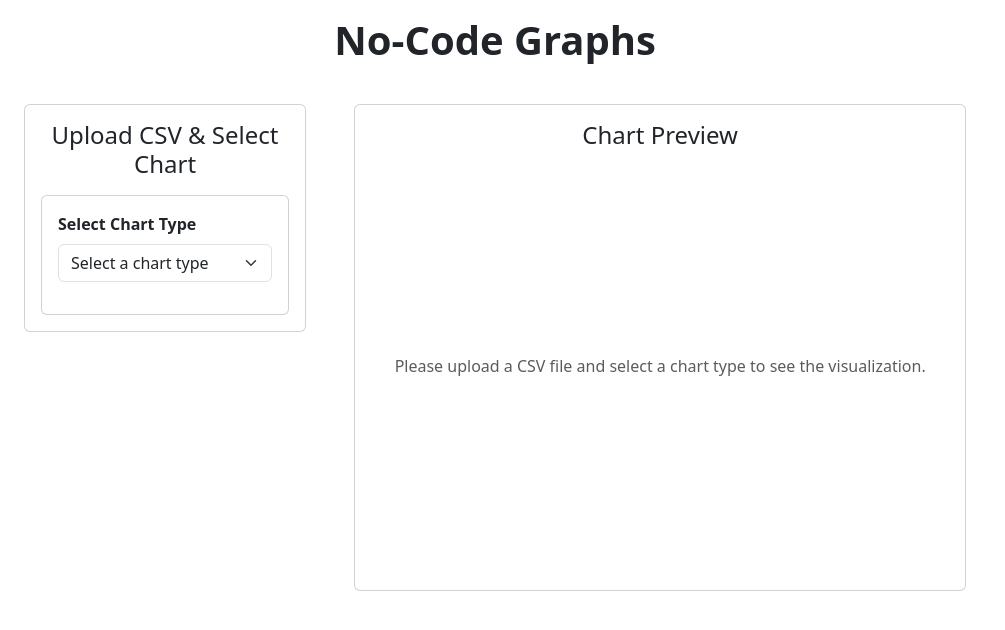
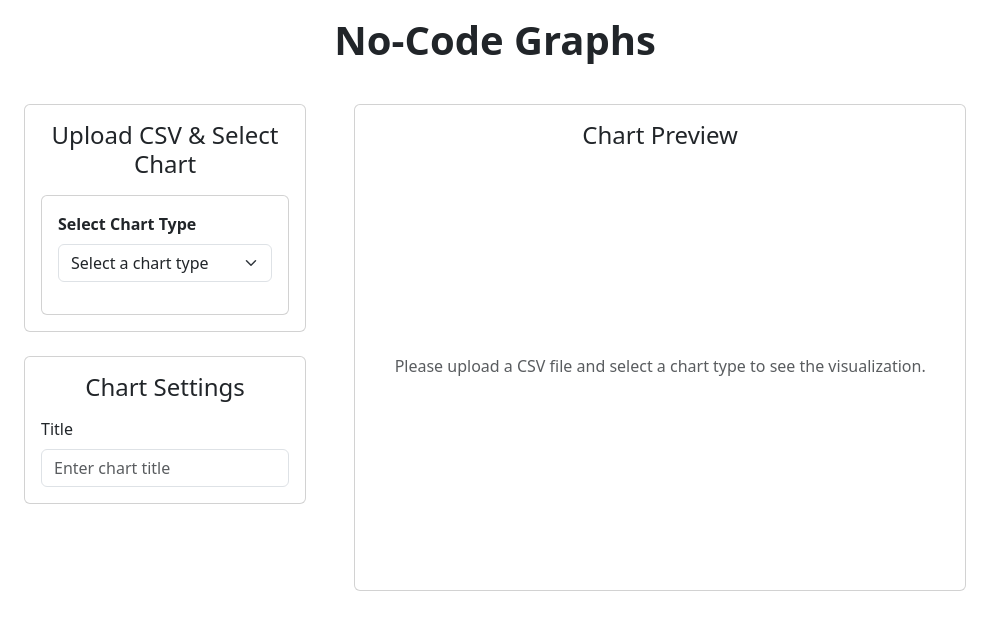
Before and after one commit to SixtoCoca/ysyviz, a React (Vite) app: page / in a window 1280 px wide. Shown: the top 630 px of the page, without its empty margins (0-1005 px from the left). Built offline with nearby package versions, Linux system fonts and the light colour scheme.

Commit message:
advance config and change title

```diff
--- a/src/App.jsx
+++ b/src/App.jsx
@@ -1,3 +1,4 @@
+import { useState } from 'react';
 import { Container, Row, Col, Card } from 'react-bootstrap';
 import BarChart from './components/BarChart';
 import LineChart from './components/LineChart';
@@ -8,52 +9,57 @@ import BubbleChart from './components/BubbleChart';
 import HeatmapChart from './components/HeatChart';
 import SankeyChart from './components/SanKeyChart';
 import ChordChart from './components/ChordChart';
-
-import { useState } from 'react';
+import AdvancedSettings from './components/config/AdvancedSettings';
 import 'bootstrap/dist/css/bootstrap.min.css';
 
 const App = () => {
   const [type, setType] = useState(null);
   const [data, setData] = useState(null);
+  const [options, setOptions] = useState({});
 
   const chartComponents = {
-    bar: <BarChart data={data} />,
-    line: <LineChart data={data} />,
-    pie: <PieChart data={data} />,
-    donut: <PieChart data={data} isDonut={true} />,
-    scatter: <ScatterChart data={data} />,
-    bubble: <BubbleChart data={data} />,
-    heatmap: <HeatmapChart data={data} />,
-    area: <LineChart data={data} filled={true} />,
-    sankey: <SankeyChart data={data} />,
-    chord: <ChordChart data={data} />
+    bar: <BarChart data={data} options={options} />,
+    line: <LineChart data={data} options={options} />,
+    pie: <PieChart data={data} options={options} />,
+    donut: <PieChart data={data} isDonut={true} options={options} />,
+    scatter: <ScatterChart data={data} options={options} />,
+    bubble: <BubbleChart data={data} options={options} />,
+    heatmap: <HeatmapChart data={data} options={options} />,
+    area: <LineChart data={data} filled={true} options={options} />,
+    sankey: <SankeyChart data={data} options={options} />,
+    chord: <ChordChart data={data} options={options} />
   };
 
   return (
     <div style={{ minHeight: '100vh', display: 'flex', flexDirection: 'column' }}>
       <header className="py-3">
-        <h1 className="text-center fw-bold m-0"> No-Code Graphs</h1>
+        <h1 className="text-center fw-bold m-0">No-Code Graphs</h1>
       </header>
 
       <main className="flex-grow-1">
         <Container fluid className="h-100">
           <Row className="h-100">
             <Col md={4} className="h-100 p-4">
-              <Card className="h-100">
+              <Card className="mb-4">
                 <Card.Body>
                   <h4 className="mb-3 text-center">Upload CSV & Select Chart</h4>
                   <FileUploader setData={setData} setType={setType} type={type} />
                 </Card.Body>
               </Card>
+
+              <AdvancedSettings onChange={setOptions} />
             </Col>
 
             <Col md={8} className="h-100 p-4">
               <Card className="h-100">
                 <Card.Body className="d-flex flex-column justify-content-center align-items-center">
                   <h4 className="mb-4 text-center">
-                    {type ? `${type.charAt(0).toUpperCase() + type.slice(1)} Chart` : 'Chart Preview'}
+                    {options.title || (type ? `${type.charAt(0).toUpperCase() + type.slice(1)} Chart` : 'Chart Preview')}
                   </h4>
-                  <div style={{ width: '100%', minHeight: '400px' }} className="d-flex justify-content-center align-items-center">
+                  <div
+                    style={{ width: '100%', minHeight: '400px' }}
+                    className="d-flex justify-content-center align-items-center"
+                  >
                     {type && data ? chartComponents[type] : (
                       <p className="text-muted text-center">
                         Please upload a CSV file and select a chart type to see the visualization.
--- /dev/null
+++ b/src/components/config/AdvancedSettings.jsx
@@ -0,0 +1,29 @@
+import { Card, Form } from 'react-bootstrap';
+import { useChartConfig } from './hooks/useChartConfig';
+
+const AdvancedSettings = ({ onChange }) => {
+    const [cfg, setCfg] = useChartConfig();
+
+    const updateTitle = (value) => {
+        const next = { ...cfg, title: value };
+        setCfg(next);
+        onChange(next);
+    };
+
+    return (
+        <Card className="h-100">
+            <Card.Body>
+                <h4 className="mb-3 text-center">Chart Settings</h4>
+                <Form.Label>Title</Form.Label>
+                <Form.Control
+                    type="text"
+                    value={cfg.title}
+                    placeholder="Enter chart title"
+                    onChange={(e) => updateTitle(e.target.value)}
+                />
+            </Card.Body>
+        </Card>
+    );
+};
+
+export default AdvancedSettings;
--- /dev/null
+++ b/src/components/config/hooks/useChartConfig.jsx
@@ -0,0 +1,6 @@
+import { useState } from "react";
+
+export const useChartConfig = () => {
+    const [cfg, setCfg] = useState({ title: "" });
+    return [cfg, setCfg];
+};
```
